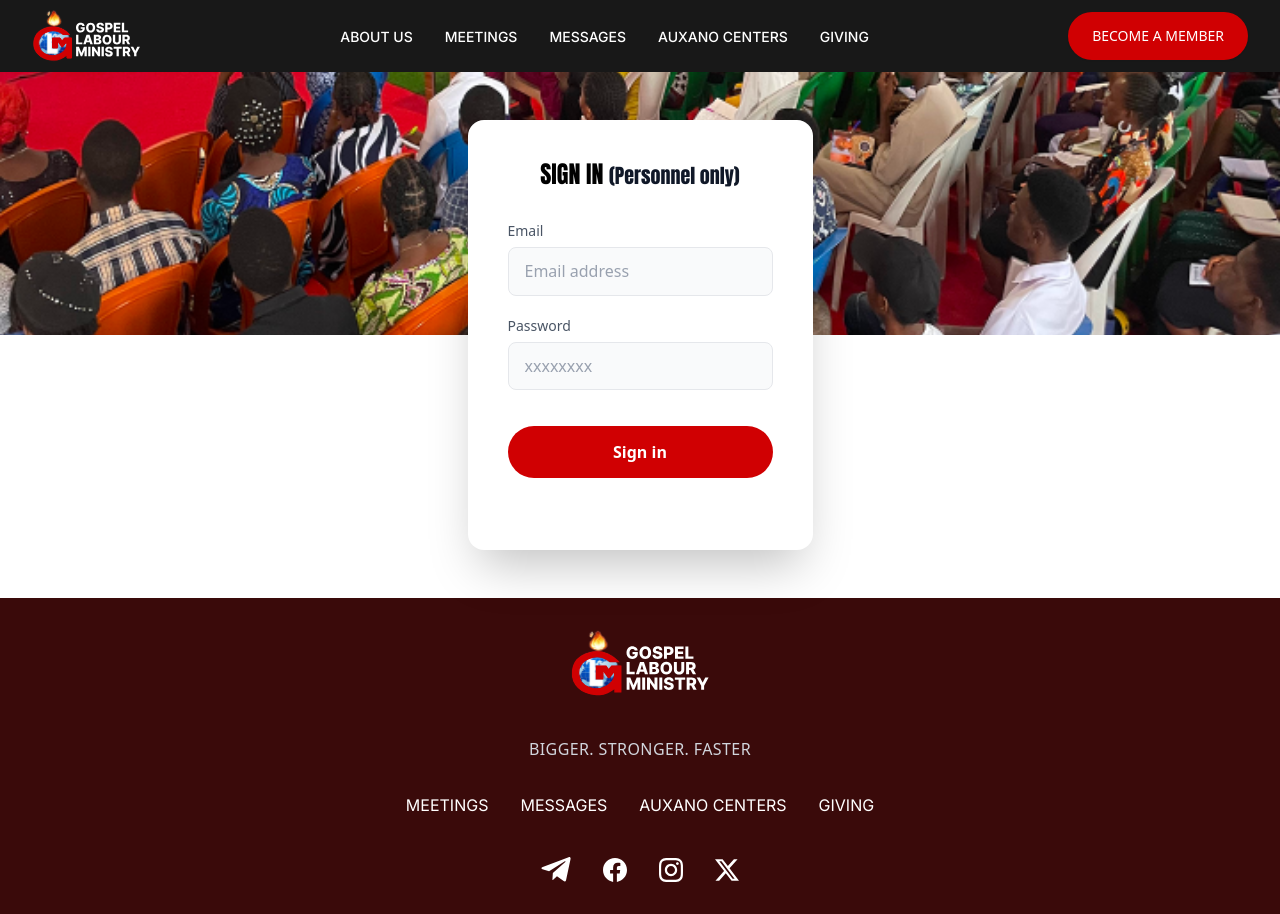
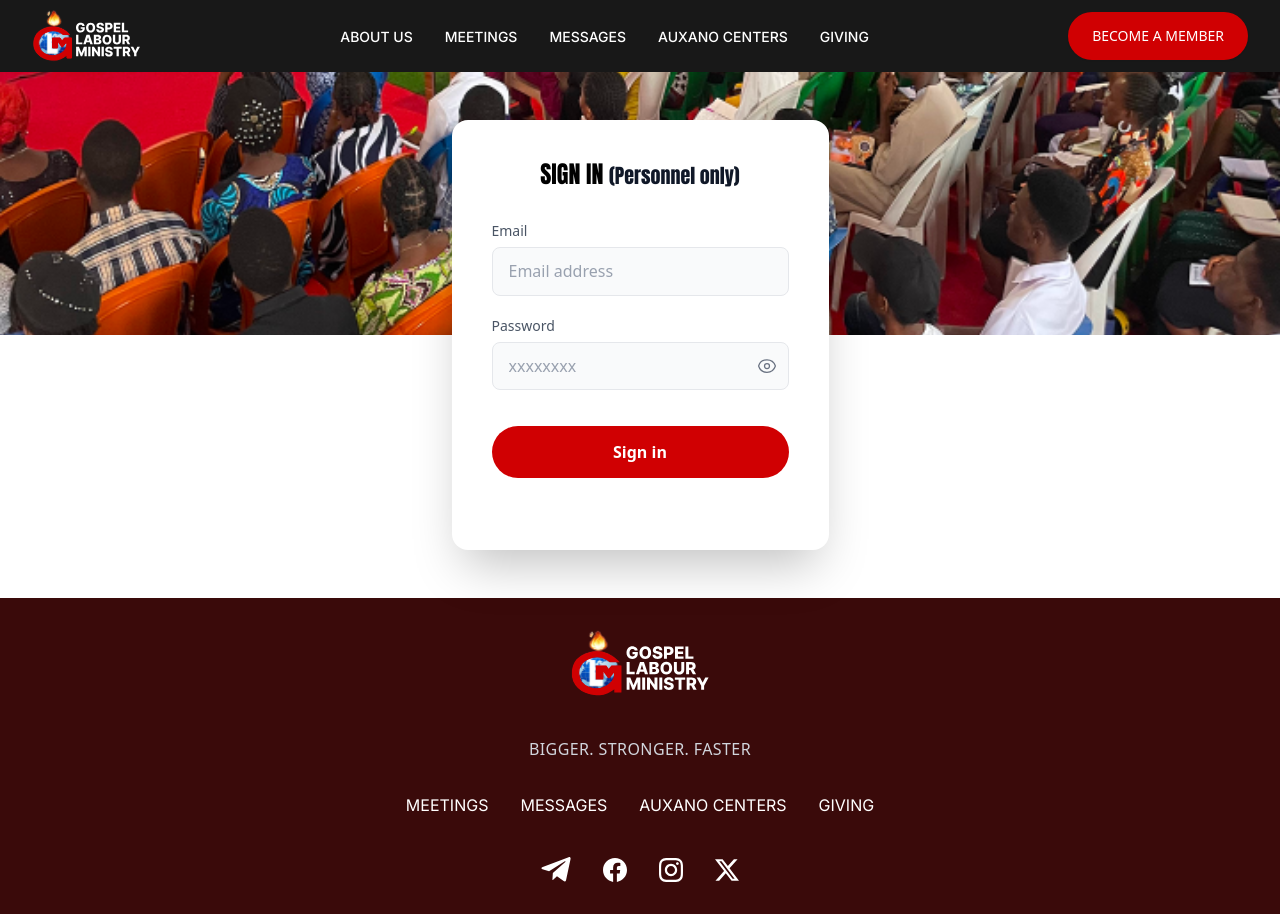
Before and after one commit to gigscode/glmhq, a Next.js app: page /signin in a window 1280 px wide. Built offline with nearby package versions, Linux system fonts and the light colour scheme.

Commit message:
feat: Add new sign-in page with email and password fields, including a password visibility toggle.

```diff
--- a/app/signin/page.tsx
+++ b/app/signin/page.tsx
@@ -1,9 +1,12 @@
 "use client";
 
+import { useState } from "react";
 import Image from "next/image";
 import becomeMemberImage from "../assets/images/becomemember.png";
 
 export default function SignInPage() {
+  const [showPassword, setShowPassword] = useState(false);
+
   return (
     <div className="min-h-screen bg-white pt-[72px]">
       <div className="relative min-h-[calc(100vh-72px)]">
@@ -48,11 +51,30 @@
                 {/* Password Input */}
                 <div>
                   <label className="block text-sm text-gray-600 mb-1.5">Password</label>
-                  <input
-                    type="password"
-                    placeholder="xxxxxxxx"
-                    className="w-full px-4 py-3 rounded-md border border-gray-200 bg-gray-50 text-black placeholder-gray-400 text-sm focus:outline-none focus:border-gray-300 focus:bg-white transition-colors"
-                  />
+                  <div className="relative">
+                    <input
+                      type={showPassword ? "text" : "password"}
+                      placeholder="xxxxxxxx"
+                      className="w-full px-4 py-3 pr-12 rounded-md border border-gray-200 bg-gray-50 text-black placeholder-gray-400 text-sm focus:outline-none focus:border-gray-300 focus:bg-white transition-colors"
+                    />
+                    <button
+                      type="button"
+                      onClick={() => setShowPassword(!showPassword)}
+                      className="absolute right-3 top-1/2 -translate-y-1/2 text-gray-500 hover:text-gray-700 focus:outline-none"
+                      aria-label={showPassword ? "Hide password" : "Show password"}
+                    >
+                      {showPassword ? (
+                        <svg xmlns="http://www.w3.org/2000/svg" fill="none" viewBox="0 0 24 24" strokeWidth={1.5} stroke="currentColor" className="w-5 h-5">
+                          <path strokeLinecap="round" strokeLinejoin="round" d="M3.98 8.223A10.477 10.477 0 001.934 12C3.226 16.338 7.244 19.5 12 19.5c.993 0 1.953-.138 2.863-.395M6.228 6.228A10.45 10.45 0 0112 4.5c4.756 0 8.773 3.162 10.065 7.498a10.523 10.523 0 01-4.293 5.774M6.228 6.228L3 3m3.228 3.228l3.65 3.65m7.894 7.894L21 21m-3.228-3.228l-3.65-3.65m0 0a3 3 0 10-4.243-4.243m4.242 4.242L9.88 9.88" />
+                        </svg>
+                      ) : (
+                        <svg xmlns="http://www.w3.org/2000/svg" fill="none" viewBox="0 0 24 24" strokeWidth={1.5} stroke="currentColor" className="w-5 h-5">
+                          <path strokeLinecap="round" strokeLinejoin="round" d="M2.036 12.322a1.012 1.012 0 010-.639C3.423 7.51 7.36 4.5 12 4.5c4.638 0 8.573 3.007 9.963 7.178.07.207.07.431 0 .639C20.577 16.49 16.64 19.5 12 19.5c-4.638 0-8.573-3.007-9.963-7.178z" />
+                          <path strokeLinecap="round" strokeLinejoin="round" d="M15 12a3 3 0 11-6 0 3 3 0 016 0z" />
+                        </svg>
+                      )}
+                    </button>
+                  </div>
                 </div>
 
                 {/* Submit Button */}
```
